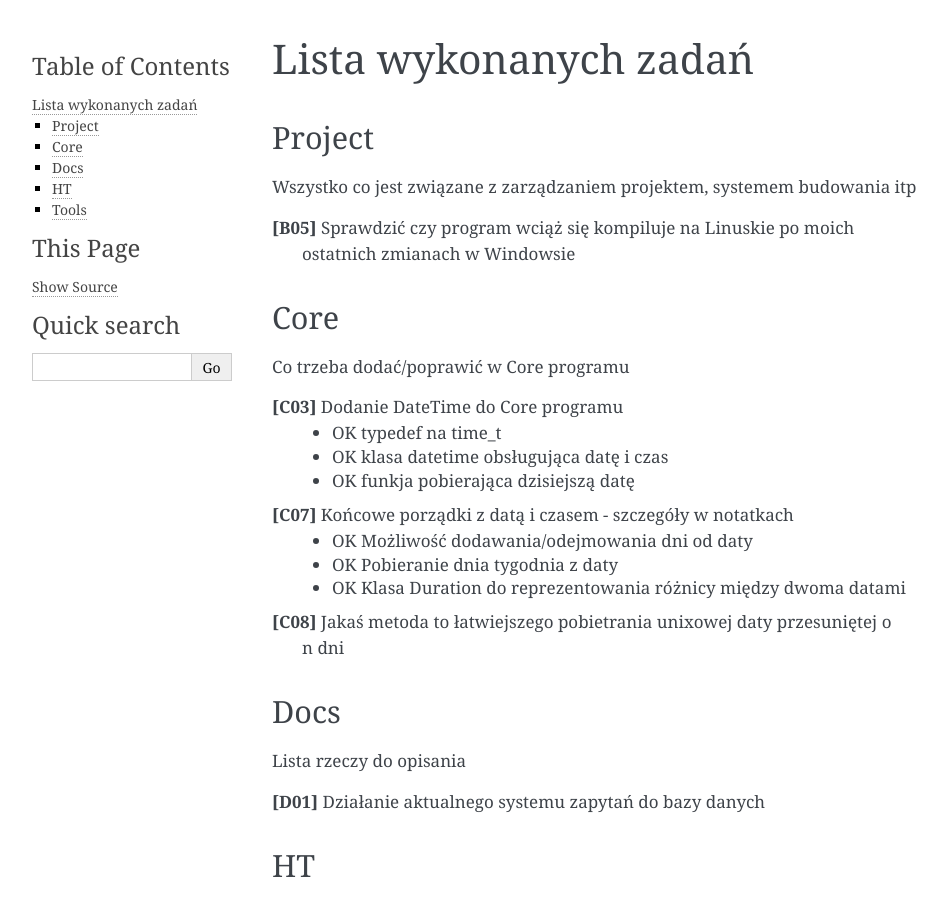
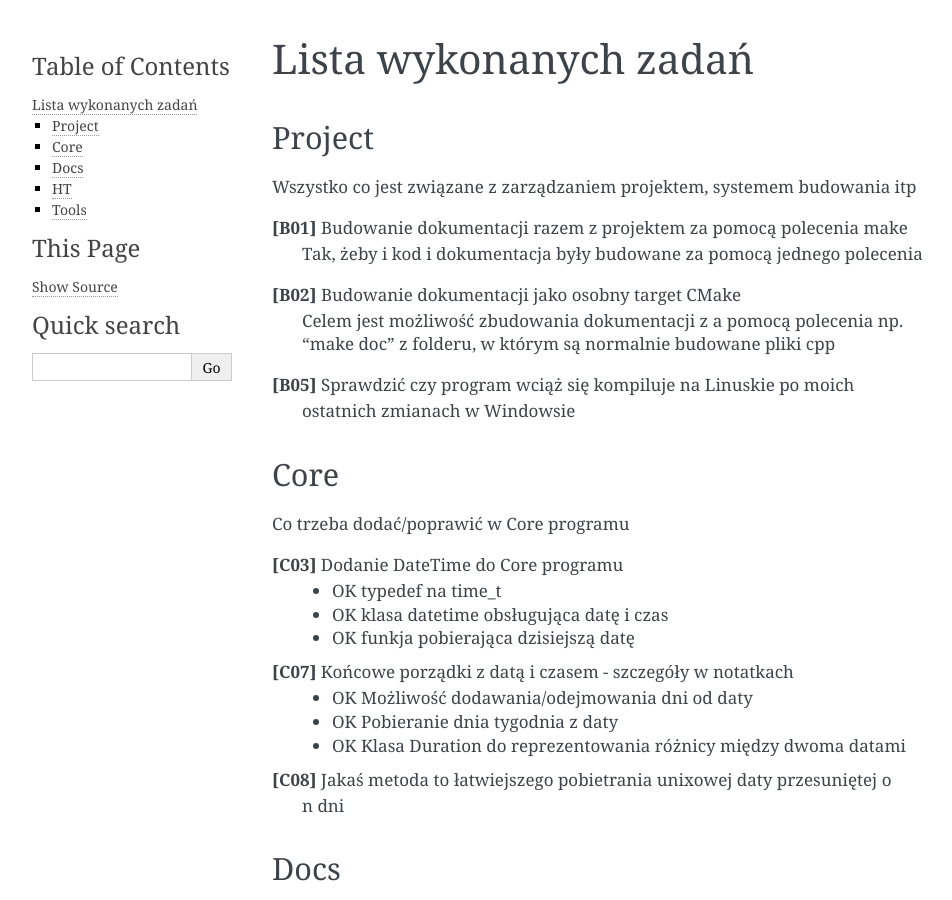
Before and after one commit to minescias/HabitTacker, a Sphinx documentation site: the page built from Documentation/source/tasks/Done.rst, in a window 1280 px wide and 900 px high. Shown: the whole window, without its empty margins (148-1100 px from the left). Built offline with Sphinx 7.4.7, drawn with Linux system fonts in a browser that asks for light colours.

Commit message:
Doc compilation trough cmake
I have no clue why I made two tasks for it

T: B01
T: B02

```diff
--- a/CMakeLists.txt
+++ b/CMakeLists.txt
@@ -31,3 +31,6 @@ add_subdirectory(Tests/HT)
 
 # executables
 add_subdirectory(Src/Main)
+
+#other
+add_custom_target(Doc ALL make html WORKING_DIRECTORY ../Documentation)
--- a/Documentation/source/index.rst
+++ b/Documentation/source/index.rst
@@ -19,6 +19,7 @@ HTR Docs's
    Cpp
    Tests
    Tools
+   UsefulCommands
    Notes
    Tasks
 
--- a/Documentation/source/tasks/Done.rst
+++ b/Documentation/source/tasks/Done.rst
@@ -4,6 +4,14 @@ Lista wykonanych zadań
 Project
 *******************************************************************************
 Wszystko co jest związane z zarządzaniem projektem, systemem budowania itp
+
+**[B01]** Budowanie dokumentacji razem z projektem za pomocą polecenia make
+    Tak, żeby i kod i dokumentacja były budowane za pomocą jednego polecenia
+
+**[B02]** Budowanie dokumentacji jako osobny target CMake
+    Celem jest możliwość zbudowania dokumentacji z
+    a pomocą polecenia np.
+    "make doc" z folderu, w którym są normalnie budowane pliki cpp
 
 **[B05]** Sprawdzić czy program wciąż się kompiluje na Linuskie po moich
     ostatnich zmianach w Windowsie
```
Also changed, not shown: Documentation/source/Tasks.rst (+0 -7 lines), Documentation/source/UsefulCommands.rst (added, +12 -0 lines).
